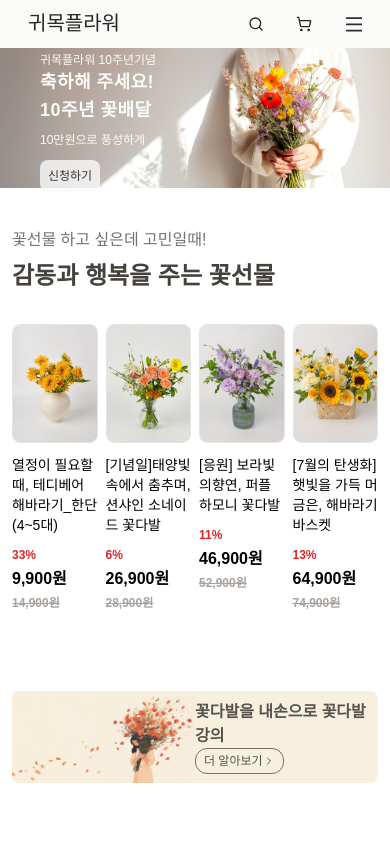
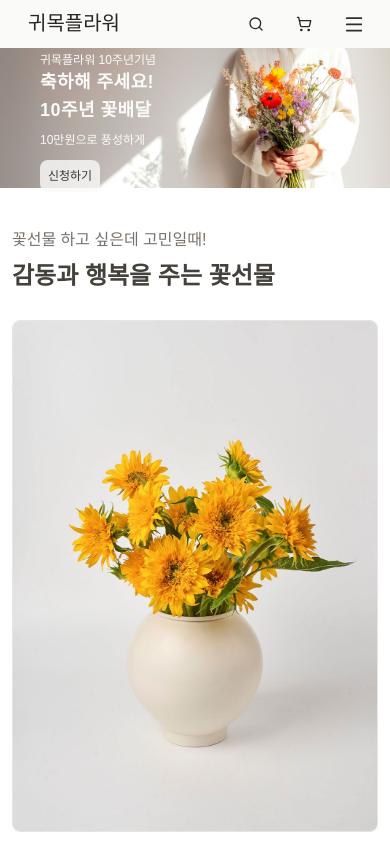
Before and after one commit to homeyoun/homepage, a Next.js app: page / in a window 390 px wide. Shown: the top 844 px of the page. Built offline with nearby package versions, Linux system fonts and the light colour scheme; a web font is replaced by a local one.

Commit message:
반응형 수정

```diff
--- a/app/page.tsx
+++ b/app/page.tsx
@@ -17,7 +17,8 @@ export default function Home() {
       />
       <Banner
         ImgSrc="/images/banner/banner2.png"
-        title=" 꽃다발을 내손으로 꽃다발 강의"
+        title=" 꽃다발을 내손으로 꽃다발 강의수강"
+        subTitle="수준높은 강의를 손쉽게 만나보세요"
         bgColor="ivory"
         width={200}
         fontColor="gray"
@@ -30,9 +31,10 @@ export default function Home() {
       <Banner
         ImgSrc="/images/banner/banner3.png"
         title=" 꽃다발을 일상으로 꽃 구독하기"
-        bgColor="yellow"
+        subTitle="집에서 직접 싱싱한 꽃을 만나보세요"
+        bgColor="green"
         width={200}
-        fontColor="white"
+        fontColor="gray"
       />
     </main>
   );
--- a/app/signIn/page.tsx
+++ b/app/signIn/page.tsx
@@ -45,8 +45,8 @@ export default function SignInPage() {
             <p className="mt-5 text-center text-base text-stone-500">
               비회원 주문조회
             </p>
-            <p className="mt-10 text-center text-base text-stone-700">
-              sns 계정 로그인/회원가입
+            <p className="mt-10 text-center text-sm text-stone-700">
+              SNS 계정 로그인/회원가입
             </p>
             <ul className="mt-4 flex justify-center gap-4">
               <li className="rounded-lg bg-green-600 px-2 text-lg font-black text-gray-50">
--- a/components/Banner.tsx
+++ b/components/Banner.tsx
@@ -8,32 +8,33 @@ export default function Banner({
   ImgSrc,
   width,
   fontColor,
+  subTitle,
 }: {
   bgColor: string;
   fontColor: string;
   title: string;
   ImgSrc: string;
   width: number;
+  subTitle: string;
 }) {
   type colorType = Record<string, string>;
   type fontColorType = Record<string, string>;
   const bgColorType: colorType = {
-    green: "bg-[#EDEFE2]",
+    green: "bg-[#d4ddd1]",
     ivory: "bg-[#F8f0DF]",
-    yellow: "bg-gradient-to-r from-[#f3b800] from-20% to-[#f2c600] to-30%",
   };
   const fontColorType: fontColorType = {
     white: "text-stone-100",
-    gray: "text-stone-600",
+    gray: "text-stone-800",
   };
   return (
     <div className="mx-3 my-20">
       <div
-        className={`mx-auto grid max-w-6xl grid-cols-2 ${bgColorType[bgColor]} items-center rounded-lg`}
+        className={`mx-auto grid max-w-6xl justify-center rounded-lg md:flex ${bgColorType[bgColor]} `}
       >
-        <section className="">
+        <section className="mb-3 mt-2 justify-self-center md:mb-0">
           <Image
-            className="ml-0 rounded-md md:ml-10 lg:ml-32"
+            className="rounded-md"
             src={ImgSrc}
             alt="banner"
             width={width}
@@ -41,19 +42,20 @@ export default function Banner({
           />
         </section>
         <section className={`${fontColorType[fontColor]}`}>
-          <p className="flex-row items-center md:flex">
-            <span className="text-base font-bold sm:text-lg lg:text-xl">
+          <div className="mb-6 ml-0 grid md:my-5 md:ml-16">
+            <div className="justify-self-center text-2xl font-bold">
               {title}
-            </span>
+            </div>
+            <div className="mt-1 justify-self-center text-sm">{subTitle}</div>
             <button
-              className={`flex items-center rounded-xl border md:ml-5 md:mt-2 ${fontColor === "white" ? "border-stone-50 font-bold" : "border-stone-500"} px-2 lg:mt-0 lg:px-2 lg:py-1`}
+              className={`mt-3 flex w-28 items-center justify-center justify-self-center rounded-2xl bg-stone-700 text-stone-50`}
             >
-              <span className="text-xs lg:ml-1">더 알아보기</span>
-              <span>
+              <div className="px-2 py-1.5 text-xs">더 알아보기</div>
+              <div>
                 <ChevronRight className="w-3 lg:w-4" />
-              </span>
+              </div>
             </button>
-          </p>
+          </div>
         </section>
       </div>
     </div>
--- /dev/null
+++ b/components/Footer.tsx
@@ -0,0 +1,5 @@
+import React from "react";
+
+export default function Footer() {
+  return <div>Footer</div>;
+}
--- a/components/ProductSection.tsx
+++ b/components/ProductSection.tsx
@@ -18,11 +18,11 @@ export default function ProductSection({
   }[];
 }) {
   return (
-    <div className="ml-3 mr-3 mt-10 max-w-6xl lg:mx-auto">
+    <div className="ml-3 mr-3 mt-10 grid max-w-6xl justify-center md:mx-auto">
       <h1 className="text-stone-500">{subTitle}</h1>
       <h2 className="mt-2 text-2xl font-bold text-stone-700">{title}</h2>
       <section className="mb-5 mt-5">
-        <ul className="mt-8 flex gap-2 lg:gap-8">
+        <ul className="mt-2 grid grid-cols-1 gap-2 sm:grid-cols-2 lg:grid-cols-4 lg:gap-8">
           {products.map((product) => (
             <li key={product.id}>
               <ProductThumbnail
--- a/components/ProductThumbnail.tsx
+++ b/components/ProductThumbnail.tsx
@@ -14,15 +14,17 @@ export default function ProductThumbnail({
   discountPrice: number;
 }) {
   return (
-    <div>
+    <div className="grid justify-center">
+      <div className="">
         <Image
           className="rounded-lg border border-stone-200"
           src={imgSrc}
           alt="thumnail1"
-        width={1000}
-        height={1400}
+          width={430}
+          height={100}
           priority
         />
+      </div>
       <p className="mt-3 text-sm lg:text-base">{title}</p>
       <p className="mt-3 grid font-bold lg:inline">
         <span className="mr-2 text-xs text-red-600">
@@ -31,7 +33,7 @@ export default function ProductThumbnail({
         <span className="mt-1 lg:mt-0">
           {discountPrice.toLocaleString("ko-KR")}원
         </span>
-        <span className="ml-0 mt-1 text-xs text-stone-400 line-through lg:ml-2">
+        <span className="mb-2 ml-0 mt-1 text-xs text-stone-400 line-through lg:ml-2">
           {price.toLocaleString("ko-KR")}원
         </span>
       </p>
--- a/components/RollingBanner.tsx
+++ b/components/RollingBanner.tsx
@@ -4,8 +4,14 @@ import Banner1 from "../public/images/RollingBanner/banner2.png";
 import { ChevronLeft, ChevronRight } from "lucide-react";
 export default function RollingBanner() {
   return (
-    <div className="relative">
-      <Image src={Banner1} alt="Banner" className="mx-auto" priority />
+    <div className="relative grid">
+      <Image
+        src={Banner1}
+        alt="Banner"
+        className="mx-auto"
+        width={1920}
+        priority
+      />
       <div className="absolute inset-0 grid grid-rows-1 items-center lg:grid-cols-4">
         <section className="ml-16 hidden lg:block">
           <button className="h-12 w-12 rounded-full bg-stone-50 text-stone-700 opacity-40">
```
Also changed, not shown: public/images/banner/banner3.png. Lines whose indentation alone changed are shown as unchanged.
